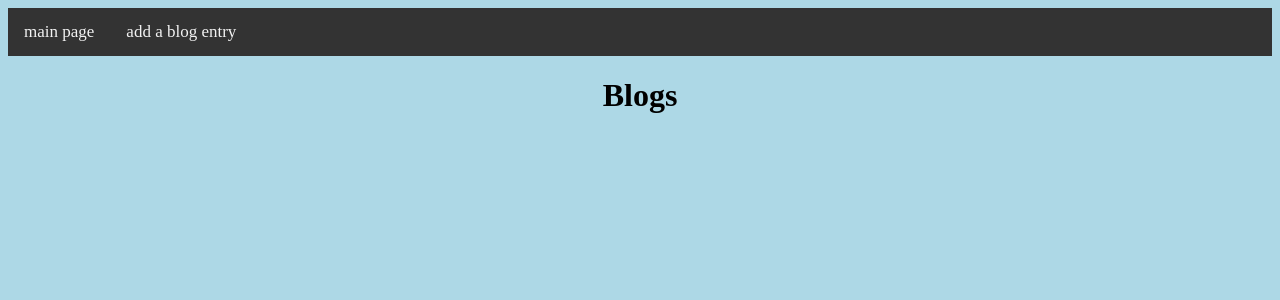
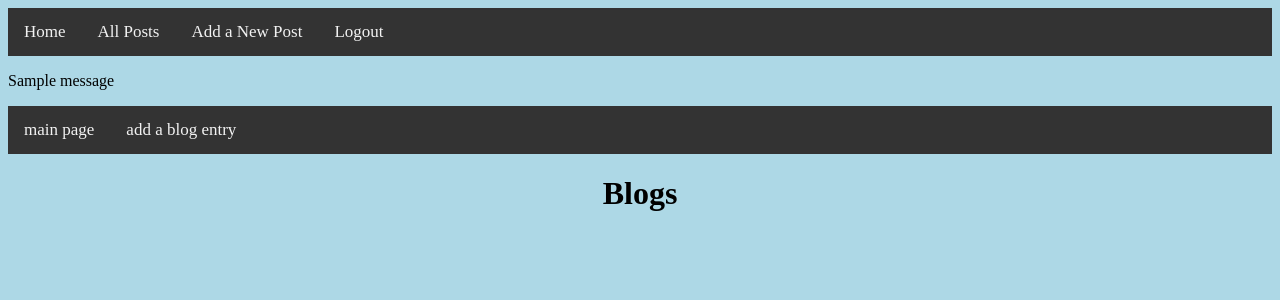
Before and after one commit to reverendin/Blogz, a Flask app: page /blog in a window 1280 px wide. Shown: the top 300 px of the page. Run offline with Flask 2, Linux system fonts and the light colour scheme; one stand-in notice (Sample message) is shown; data that the repository does not hold is empty.

Commit message:
add base.htm

```diff
--- a/templates/base.html
+++ b/templates/base.html
@@ -1,10 +1,22 @@
 <!doctype html>
 <html>
     <head>
-        <title>{{title}}</title>
+        <title>Blogz</title>
         <link rel="stylesheet" href="../static/styles.css">
     </head>
 <body>
+        <div class="topnav">
+            <a href="/">Home</a>
+            <a href="/blog">All Posts</a>
+            <a href="/newpost">Add a New Post</a>
+            <a href='/logout'>Logout</a>
+        </div>
+
+    {% with messages = get_flashed_messages(with_categories=True) %}
+        {% for category,message in messages %}
+            <p class="{{category}}">{{message}}</p>
+        {% endfor %}
+    {% endwith %}
 
     {% block content %}
     {% endblock %}
```
